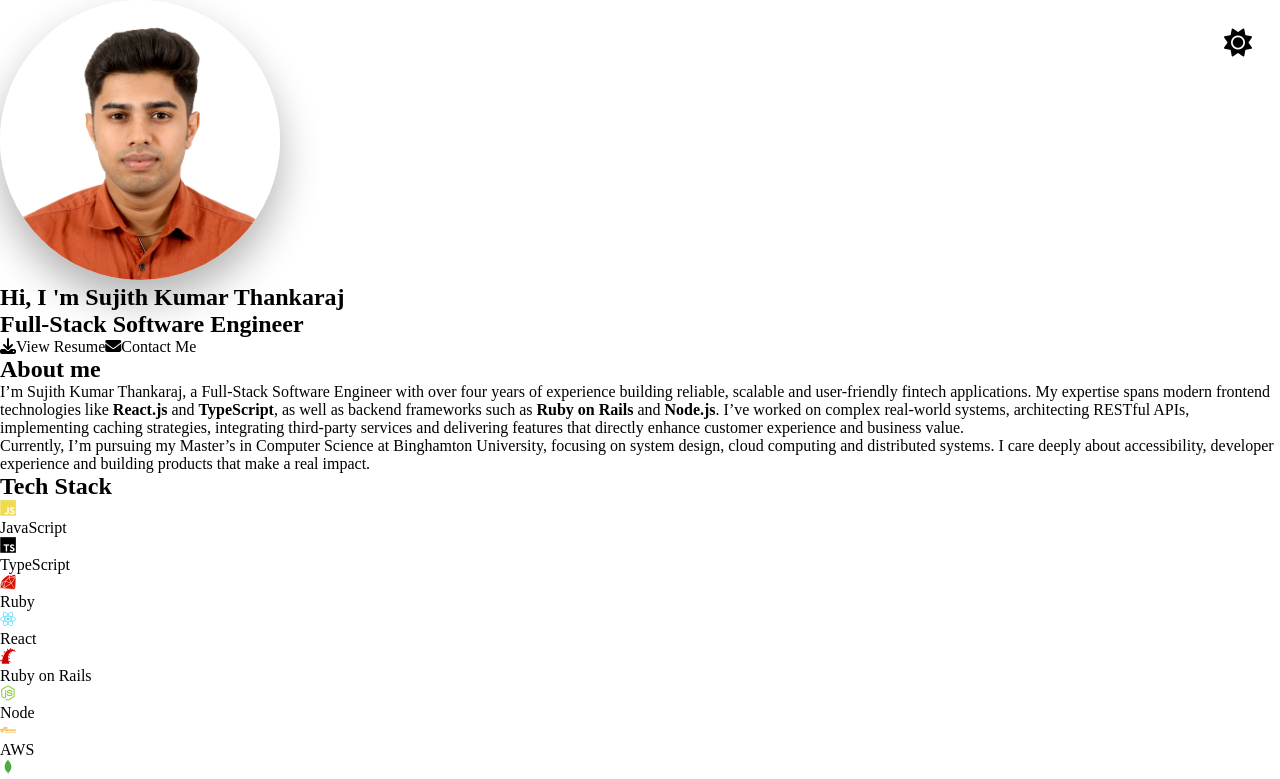
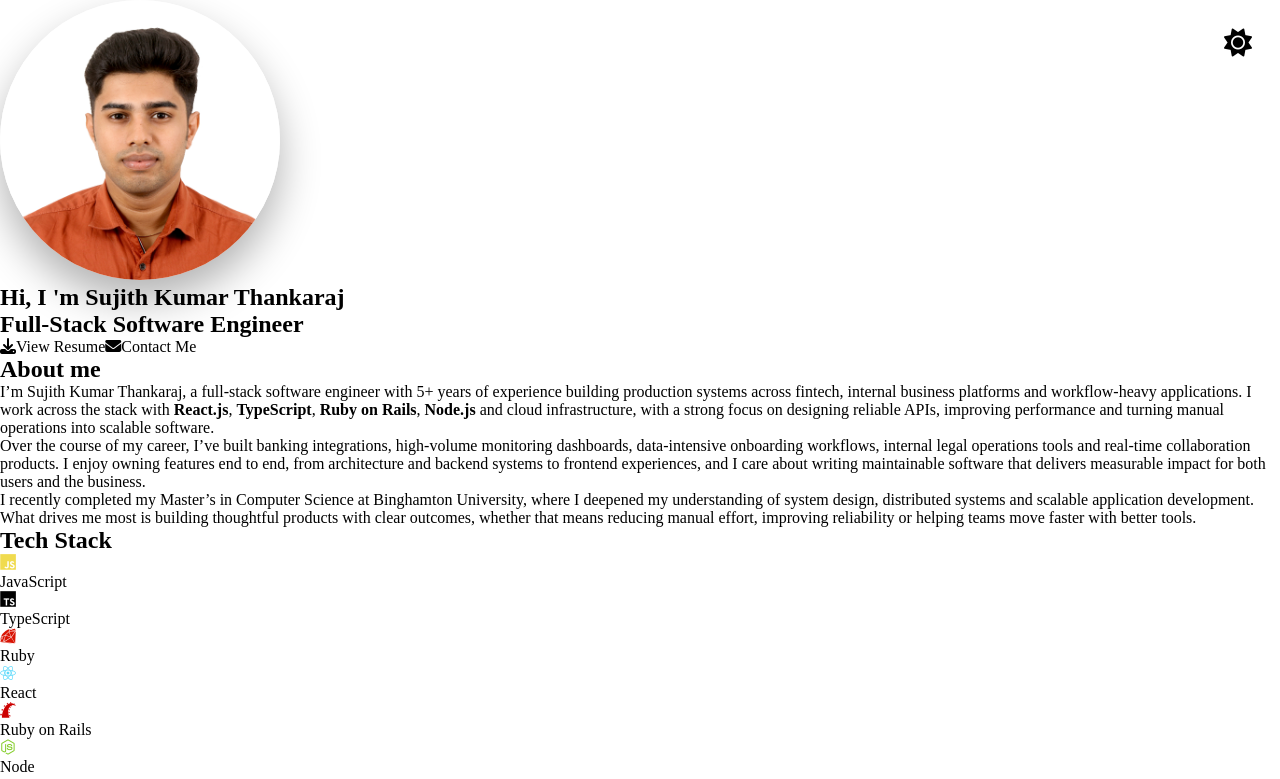
Before and after one commit to Sujithkumar1006/sujithkumar1006.github.io, a Next.js app: page / in a window 1280 px wide. Shown: the top 779 px of the page. Built offline with nearby package versions, Linux system fonts and the light colour scheme.

Commit message:
chore: udpated the about section

```diff
--- a/app/components/About.tsx
+++ b/app/components/About.tsx
@@ -5,20 +5,29 @@
     <CommonSection id="about">
       <h2>About me</h2>
       <AboutParagraph>
-        I’m Sujith Kumar Thankaraj, a Full-Stack Software Engineer with over
-        four years of experience building reliable, scalable and user-friendly
-        fintech applications. My expertise spans modern frontend technologies
-        like <b>React.js</b> and <b>TypeScript</b>, as well as backend
-        frameworks such as <b>Ruby on Rails</b> and <b>Node.js</b>. I’ve worked
-        on complex real-world systems, architecting RESTful APIs, implementing
-        caching strategies, integrating third-party services and delivering
-        features that directly enhance customer experience and business value.
+        I’m Sujith Kumar Thankaraj, a full-stack software engineer with 5+
+        years of experience building production systems across fintech,
+        internal business platforms and workflow-heavy applications. I work
+        across the stack with <b>React.js</b>, <b>TypeScript</b>,{" "}
+        <b>Ruby on Rails</b>, <b>Node.js</b> and cloud infrastructure, with a
+        strong focus on designing reliable APIs, improving performance and
+        turning manual operations into scalable software.
       </AboutParagraph>
       <AboutParagraph>
-        Currently, I’m pursuing my Master’s in Computer Science at Binghamton
-        University, focusing on system design, cloud computing and distributed
-        systems. I care deeply about accessibility, developer experience and
-        building products that make a real impact.
+        Over the course of my career, I’ve built banking integrations,
+        high-volume monitoring dashboards, data-intensive onboarding workflows,
+        internal legal operations tools and real-time collaboration products. I
+        enjoy owning features end to end, from architecture and backend systems
+        to frontend experiences, and I care about writing maintainable software
+        that delivers measurable impact for both users and the business.
+      </AboutParagraph>
+      <AboutParagraph>
+        I recently completed my Master’s in Computer Science at Binghamton
+        University, where I deepened my understanding of system design,
+        distributed systems and scalable application development. What drives me
+        most is building thoughtful products with clear outcomes, whether that
+        means reducing manual effort, improving reliability or helping teams
+        move faster with better tools.
       </AboutParagraph>
     </CommonSection>
   );
```
Also changed, not shown: 1 other file (tests, documents, lock files or other folders).
